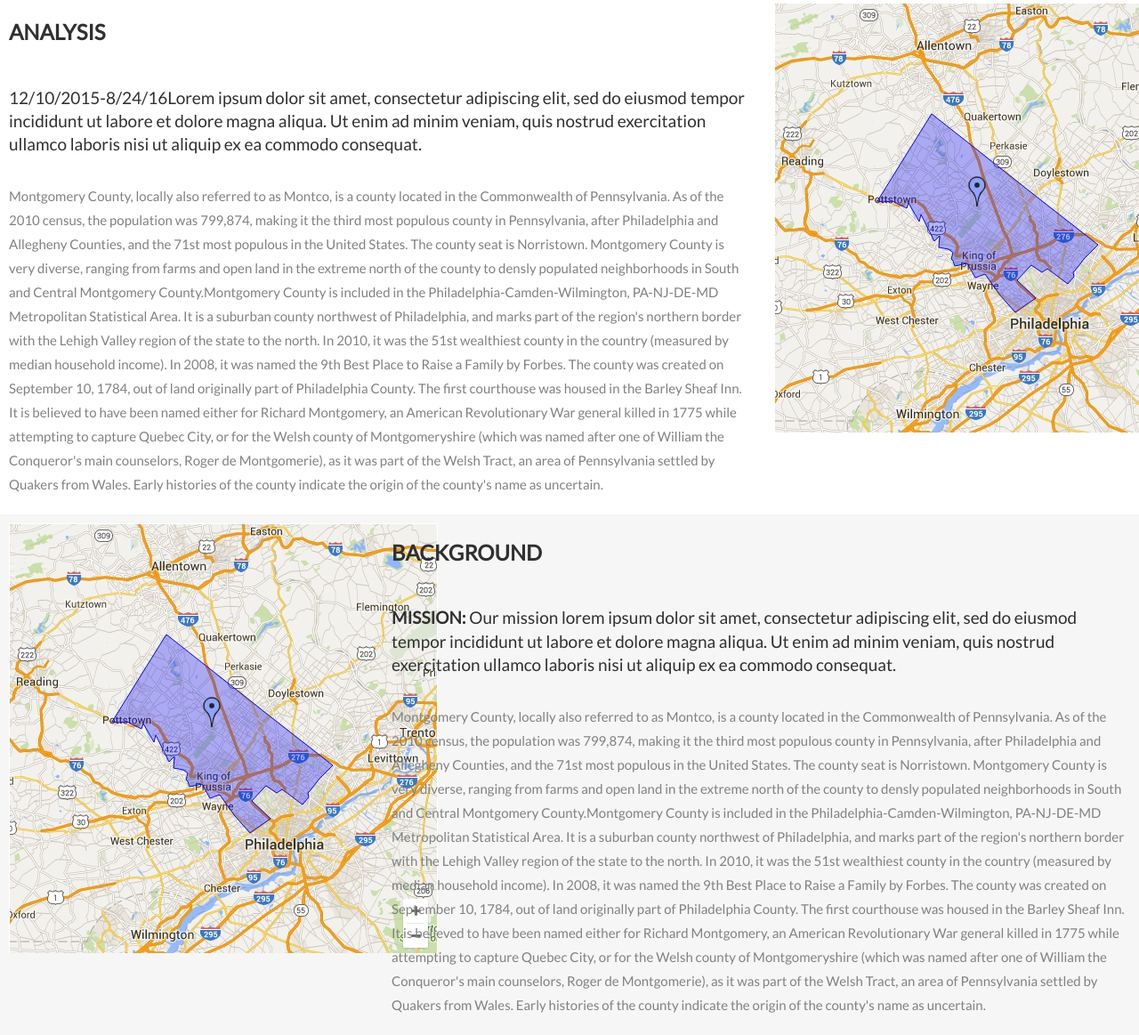
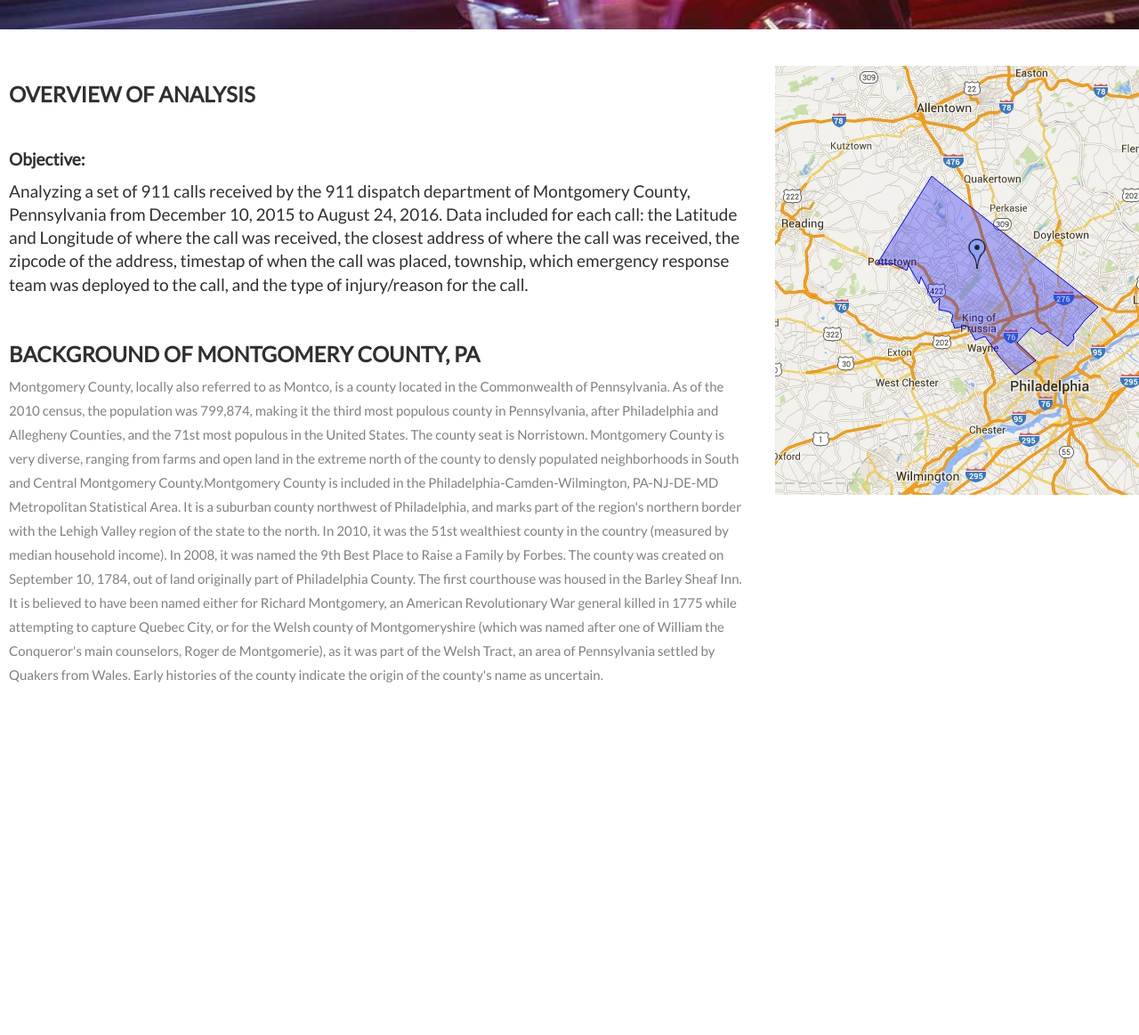
Before and after one commit to brgjap11/brgjap11.github.io, a plain HTML site: page 911_calls.html in a window 1280 px wide. Shown: the part 336-1499 px from the top of the page at 89% size. After the commit the page ends 1128 px from the top, so only its background shows below. Drawn offline with nearby package versions, Linux system fonts and the light colour scheme.

Commit message:
new work

```diff
--- a/911_calls.html
+++ b/911_calls.html
@@ -54,7 +54,7 @@
 </nav>
 
 <div class="jumbotron text-center">
-  <h1>911 Calls for Montgomery County, PA</h1>
+  <h1>911 Call Analysis Montgomery County, PA</h1>
 </div>
 
 
@@ -62,8 +62,14 @@
 <div id="about" class="container-fluid">
   <div class="row">
     <div class="col-sm-8">
-      <h2>Analysis</h2><br>
-      <h4>12/10/2015-8/24/16Lorem ipsum dolor sit amet, consectetur adipiscing elit, sed do eiusmod tempor incididunt ut labore et dolore magna aliqua. Ut enim ad minim veniam, quis nostrud exercitation ullamco laboris nisi ut aliquip ex ea commodo consequat.</h4><br>
+      <h2>Overview of Analysis</h2><br>
+      <h4><strong>Objective:</strong>
+      <h4>Analyzing a set of 911 calls received by the 911 dispatch department of
+        Montgomery County, Pennsylvania from December 10, 2015 to August 24, 2016.
+        Data included for each call: the Latitude and Longitude of where the
+        call was received, the closest address of where the call was received, the zipcode of the address, timestap of when the call was placed, township, which emergency response
+        team was deployed to the call, and the type of injury/reason for the call.</h4><br>
+        <h2>Background of Montgomery County, PA</h2>
       <p>Montgomery County, locally also referred to as Montco, is a county located in the Commonwealth of Pennsylvania. As of the 2010 census,
           the population was 799,874, making it the third most populous county in Pennsylvania, after Philadelphia and Allegheny Counties,
           and the 71st most populous in the United States. The county seat is Norristown. Montgomery County is very diverse,
@@ -84,30 +90,6 @@
   </div>
 </div>
 
-<div class="container-fluid bg-grey">
-  <div class="row">
-    <div class="col-sm-4">
-        <img src="img/Montgomery-County-PA-Directional-Boring-Contractor.jpg">
-   </div>
-    <div class="col-sm-8">
-      <h2>Background</h2><br>
-      <h4><strong>MISSION:</strong> Our mission lorem ipsum dolor sit amet, consectetur adipiscing elit, sed do eiusmod tempor incididunt ut labore et dolore magna aliqua. Ut enim ad minim veniam, quis nostrud exercitation ullamco laboris nisi ut aliquip ex ea commodo consequat.</h4><br>
-      <p>Montgomery County, locally also referred to as Montco, is a county located in the Commonwealth of Pennsylvania. As of the 2010 census,
-            the population was 799,874, making it the third most populous county in Pennsylvania, after Philadelphia and Allegheny Counties,
-            and the 71st most populous in the United States. The county seat is Norristown. Montgomery County is very diverse,
-            ranging from farms and open land in the extreme north of the county to densly populated neighborhoods in South and Central Montgomery
-            County.Montgomery County is included in the Philadelphia-Camden-Wilmington, PA-NJ-DE-MD Metropolitan Statistical Area. It is a suburban
-            county northwest of Philadelphia, and marks part of the region's northern border with the Lehigh Valley region of the state to the north.
-            In 2010, it was the 51st wealthiest county in the country (measured by median household income). In 2008, it was named the 9th Best Place
-            to Raise a Family by Forbes. The county was created on September 10, 1784, out of land originally part of Philadelphia County.
-            The first courthouse was housed in the Barley Sheaf Inn. It is believed to have been named either for Richard Montgomery, an American Revolutionary War general killed in 1775 while attempting
-              to capture Quebec City, or for the Welsh county of Montgomeryshire (which was named after one of William the Conqueror's main
-              counselors, Roger de Montgomerie), as it was part of the Welsh Tract, an area of Pennsylvania settled by Quakers from Wales.
-               Early histories of the county indicate the origin of the county's name as uncertain.</p>
-    </div>
-  </div>
-</div>
-
 
 
 
```
Also changed, not shown: Comparison.html (+6 -2 lines). Lines whose indentation alone changed are shown as unchanged.
